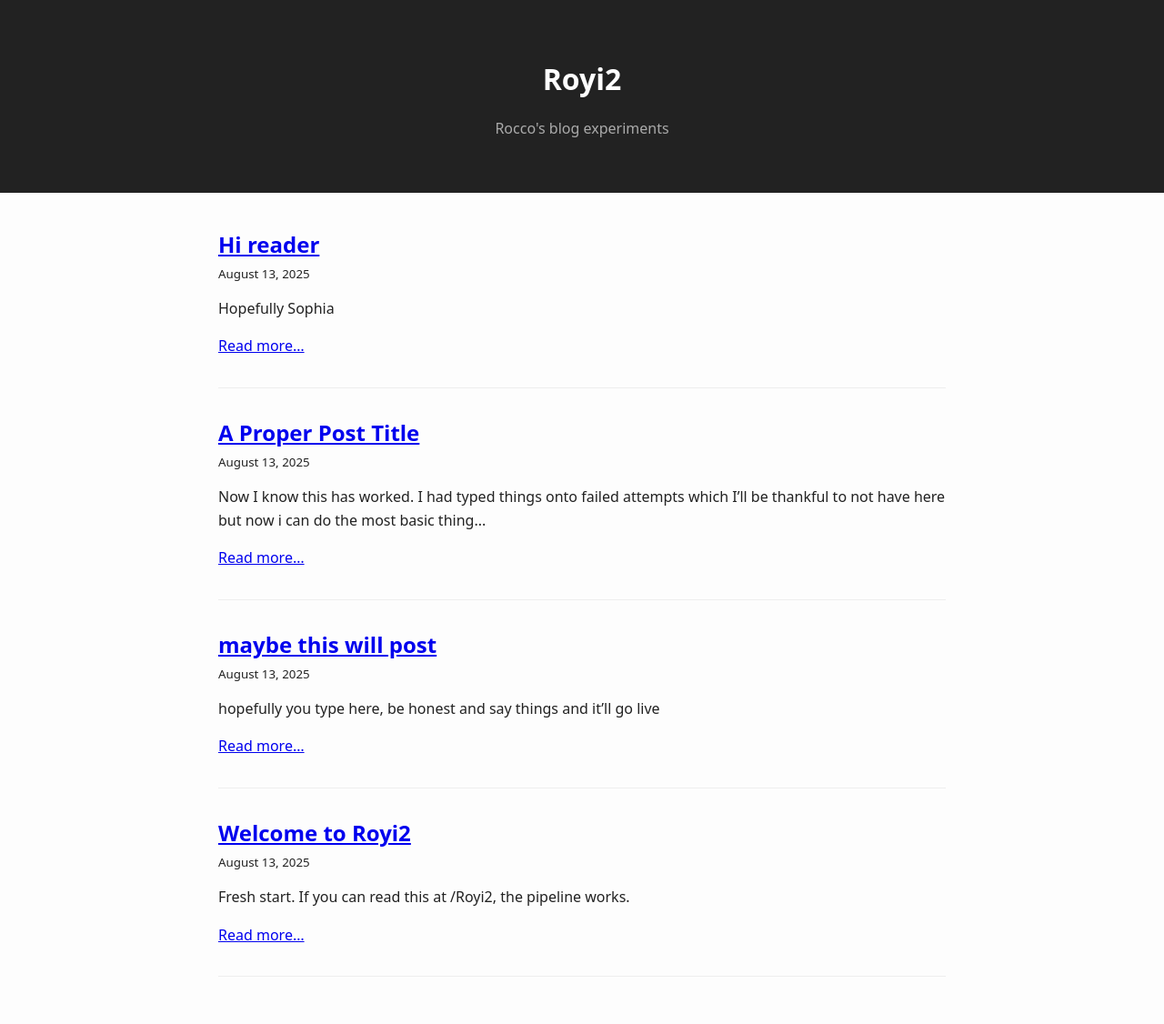
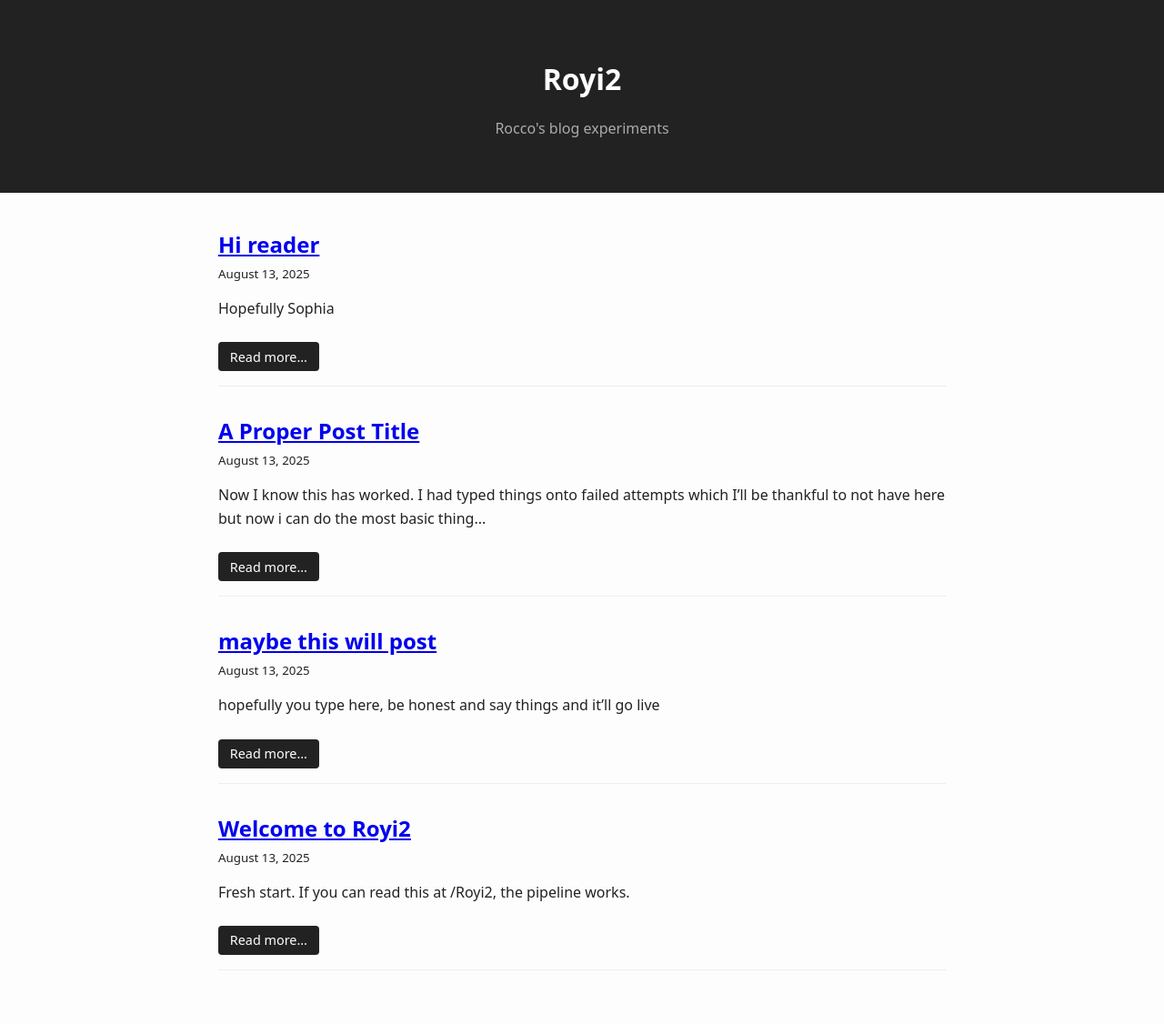
Before and after one commit to roccocraven/royi2, a Jekyll site: the page built from index.md, in a window 1280 px wide. Shown: the whole page at 91% size. Built offline with Jekyll 4.4.1, drawn with Linux system fonts in a browser that asks for light colours.

Commit message:
Update index.md

```diff
--- a/index.md
+++ b/index.md
@@ -16,8 +16,6 @@ title: "Royi2"
     <p>{{ post.excerpt | strip_html | truncatewords: 30 }}</p>
   {% endif %}
 
-  <p>
-    <a href="{{ post.url | relative_url }}">Read more…</a>
-  </p>
+  <a class="read-more" href="{{ post.url | relative_url }}">Read more…</a>
 </article>
 {% endfor %}
```
